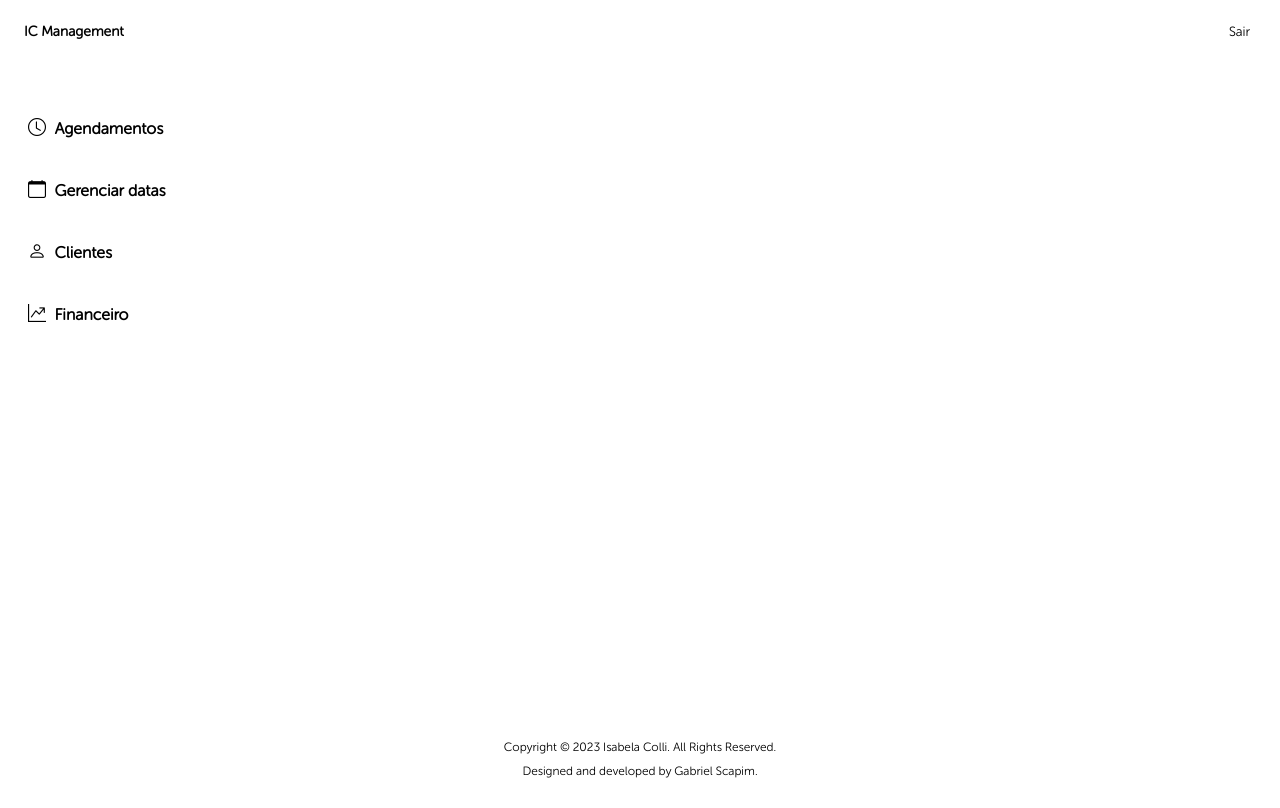
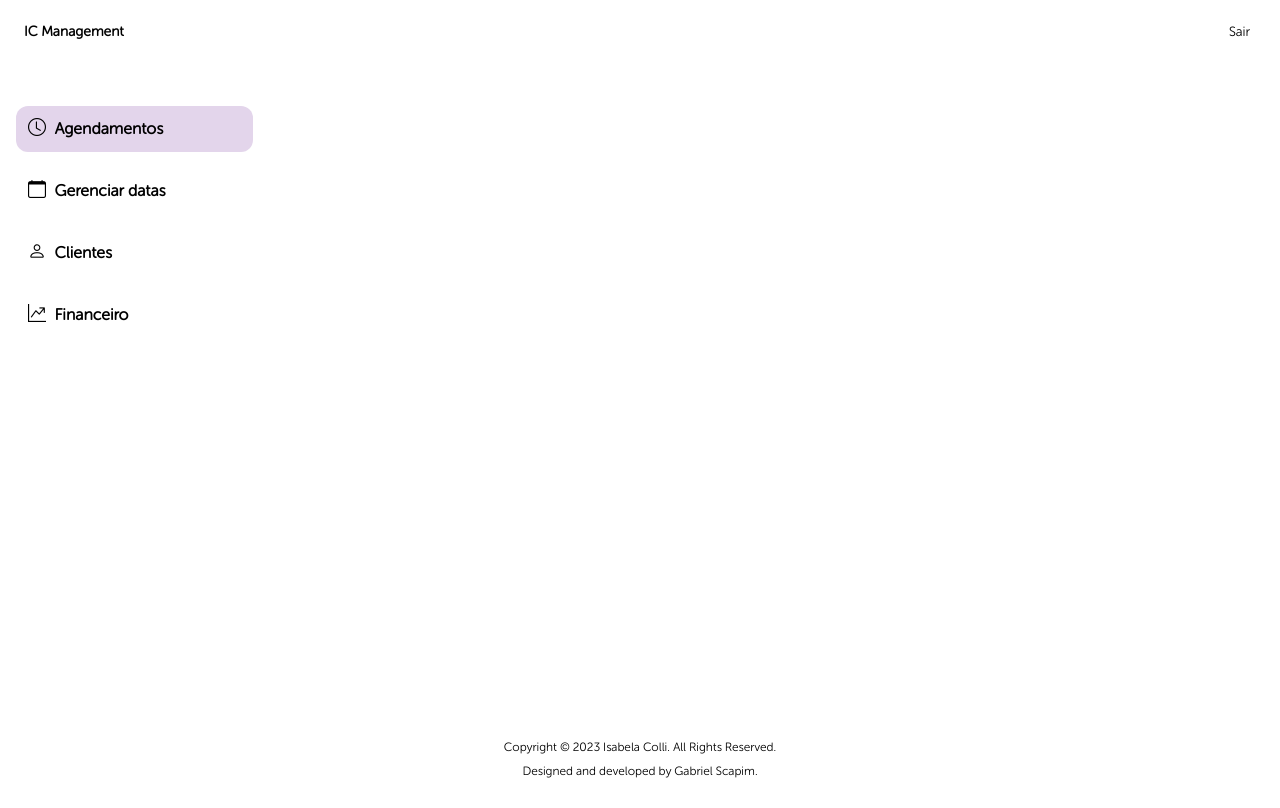
Before and after one commit to gabrielscapim/frontend-management-schedule-your-beauty, a React (Vite) app: page /agendamentos in a window 1280 px wide. Built offline with nearby package versions, Linux system fonts and the light colour scheme.

Commit message:
feat: add agendamento route to sidebar

```diff
--- a/src/components/SideBar/index.tsx
+++ b/src/components/SideBar/index.tsx
@@ -1,22 +1,41 @@
 import styles from './SideBar.module.css';
 
 function SideBar() {
+  const location: string = window.location.href;
+  const navLocationStyle = {
+    backgroundColor: '#e3d5eb',
+  };
+
+  console.log(location);
+
   return (
     <aside className={ styles['side-bar'] }>
       <nav className={ styles.nav }>
-        <a href="/">
+        <a
+          href="/agendamentos"
+          style={ location.includes('agendamentos') ? navLocationStyle : {} }
+        >
           <i className="bi bi-clock"> </i>
           Agendamentos
         </a>
-        <a href="/">
+        <a
+          href="/"
+          style={ location.includes('gerenciar-datas') ? navLocationStyle : {} }
+        >
           <i className="bi bi-calendar"> </i>
           Gerenciar datas
         </a>
-        <a href="/">
+        <a
+          href="/"
+          style={ location.includes('cliented') ? navLocationStyle : {} }
+        >
           <i className="bi bi-person"> </i>
           Clientes
         </a>
-        <a href="/">
+        <a
+          href="/"
+          style={ location.includes('financeiro') ? navLocationStyle : {} }
+        >
           <i className="bi bi-graph-up-arrow"> </i>
           Financeiro
         </a>
--- a/src/routes/index.tsx
+++ b/src/routes/index.tsx
@@ -5,7 +5,7 @@ function AppRoutes() {
   return (
     <BrowserRouter>
       <Routes>
-        <Route path="/" Component={ ManagerSchedules } />
+        <Route path="/agendamentos" element={ <ManagerSchedules /> } />
       </Routes>
     </BrowserRouter>
   );
```
